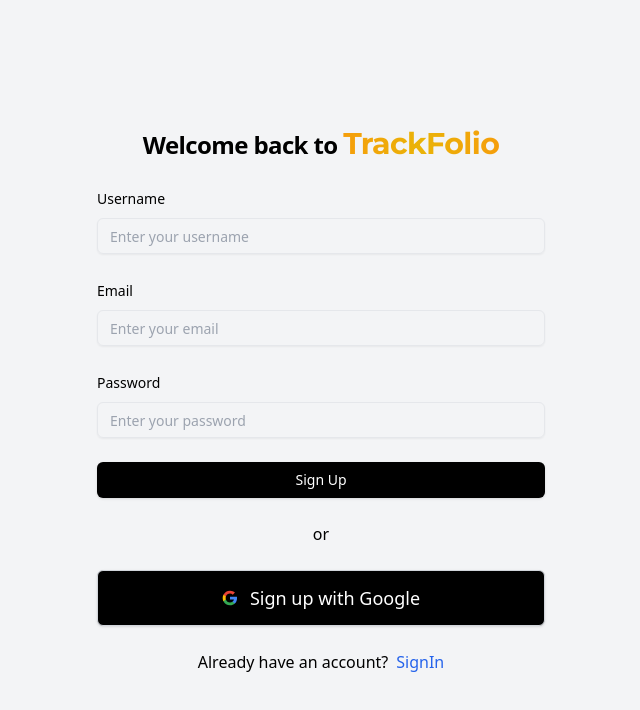
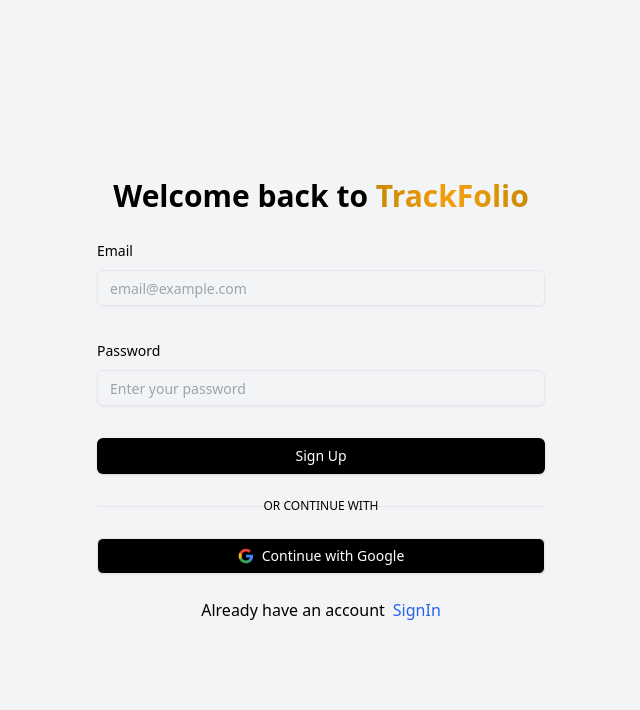
Before and after one commit to Shashi460/TrackFolio, a Next.js app: page /signup in a window 1280 px wide. Shown: the top 710 px of the page, without its empty margins (319-959 px from the left). Built offline with nearby package versions, Linux system fonts and the light colour scheme; no server answers.

Commit message:
connects mysql database  and authentication

```diff
--- a/app/api/auth/[...nextauth]/route.js
+++ b/app/api/auth/[...nextauth]/route.js
@@ -1,12 +1,22 @@
 import NextAuth from 'next-auth'
 import GoogleProvider from 'next-auth/providers/google'
 import CredentialsProvider from 'next-auth/providers/credentials'
+import { executeQuery } from "@/lib/db-utils"
+import bcrypt from "bcryptjs"
 
 const handler = NextAuth({
   providers: [
     GoogleProvider({
       clientId: process.env.GOOGLE_CLIENT_ID,
       clientSecret: process.env.GOOGLE_CLIENT_SECRET,
+      profile(profile) {
+        return {
+          id: profile.sub,
+          name: profile.name,
+          email: profile.email,
+          image: profile.picture,
+        }
+      },
     }),
     CredentialsProvider({
       name: "Credentials",
@@ -16,47 +26,93 @@
       },
       async authorize(credentials) {
         try {
-          // This is where you would typically verify the credentials
-          // For testing purposes, we'll accept any email/password
-          if (credentials.email && credentials.password) {
-            // Return a user object
-            return {
-              id: "1",
-              email: credentials.email,
-              name: credentials.email.split('@')[0], // Use email as name
-            }
+          console.log("Attempting to authenticate:", credentials.email);
+
+          const users = await executeQuery({
+            query: 'SELECT * FROM users WHERE email = ?',
+            values: [credentials.email],
+          });
+
+          console.log("Database response:", users);
+
+          if (!users || users.length === 0) {
+            console.log("No user found");
+            throw new Error('No user found with this email');
           }
-          // If you return null or false, an error will be displayed
-          return null
+
+          const user = users[0];
+
+          const isValid = await bcrypt.compare(
+            credentials.password,
+            user.password
+          );
+
+          console.log("Password validation:", isValid);
+
+          if (!isValid) {
+            console.log("Invalid password");
+            throw new Error('Invalid password');
+          }
+
+          console.log("Authentication successful");
+
+          return {
+            id: user.id,
+            email: user.email,
+            name: user.name || user.email.split('@')[0],
+          };
         } catch (error) {
-          // If you throw, the error will be displayed
-          throw new Error("Authentication failed")
+          console.error("Authentication error:", error);
+          throw error;
         }
       }
     })
   ],
+  pages: {
+    signIn: '/signin',
+    error: '/auth/error',
+  },
   session: {
     strategy: "jwt",
-  },
-  pages: {
-    signIn: '/signin',
-    signUp: '/signup',
+    maxAge: 30 * 24 * 60 * 60, // 30 days
   },
   callbacks: {
-    async jwt({ token, user }) {
-      if (user) {
-        token.id = user.id
-        token.email = user.email
+    async signIn({ user, account }) {
+      if (account.provider === "google") {
+        try {
+          // Check if user exists
+          const existingUser = await executeQuery({
+            query: 'SELECT * FROM users WHERE email = ?',
+            values: [user.email],
+          });
+
+          if (existingUser.length === 0) {
+            // Create new user if doesn't exist
+            await executeQuery({
+              query: 'INSERT INTO users (email, name, google_id) VALUES (?, ?, ?)',
+              values: [user.email, user.name, user.id],
+            });
+          }
+          return true;
+        } catch (error) {
+          console.error("Error handling Google sign in:", error);
+          return false;
+        }
       }
-      return token
+      return true;
     },
     async session({ session, token }) {
       if (token) {
-        session.user.id = token.id
-        session.user.email = token.email
+        session.user.id = token.sub;
       }
-      return session
+      return session;
     },
+    async jwt({ token, user, account }) {
+      if (user) {
+        token.id = user.id;
+      }
+      return token;
+    }
   },
   debug: process.env.NODE_ENV === 'development',
 })
--- a/app/api/auth/signup/route.js
+++ b/app/api/auth/signup/route.js
@@ -1,24 +1,47 @@
 import { NextResponse } from "next/server";
+import { executeQuery } from "@/lib/db-utils";
+import bcrypt from "bcryptjs";
 
 export async function POST(req) {
   try {
     const { email, password } = await req.json();
+    console.log("Received signup request for:", email);
 
-    // Here you would typically:
-    // 1. Validate the input
-    // 2. Check if user already exists
-    // 3. Hash the password
-    // 4. Store user in your database
+    // Check if user exists
+    const existingUser = await executeQuery({
+      query: 'SELECT * FROM users WHERE email = ?',
+      values: [email],
+    });
+    console.log("Existing user check:", existingUser);
 
-    // For now, we'll just return success
+    if (existingUser.length > 0) {
+      console.log("User already exists");
+      return NextResponse.json(
+        { message: "User already exists" },
+        { status: 400 }
+      );
+    }
+
+    // Hash password
+    const hashedPassword = await bcrypt.hash(password, 12);
+    console.log("Password hashed successfully");
+
+    // Insert new user
+    const result = await executeQuery({
+      query: 'INSERT INTO users (email, password) VALUES (?, ?)',
+      values: [email, hashedPassword],
+    });
+    console.log("User inserted successfully:", result);
+
     return NextResponse.json({
-      message: "User created successfully"
+      message: "User created successfully",
+      userId: result.insertId
     });
 
   } catch (error) {
-    console.error("Signup error:", error);
+    console.error("Signup error details:", error);
     return NextResponse.json(
-      { message: "Something went wrong" },
+      { message: error.message || "Something went wrong" },
       { status: 500 }
     );
   }
--- a/components/AuthForm.jsx
+++ b/components/AuthForm.jsx
@@ -1,12 +1,11 @@
 "use client"
 import { useState } from "react"
+import { signIn } from "next-auth/react"
 import { useForm } from "react-hook-form"
-import dynamic from 'next/dynamic'
 import { zodResolver } from "@hookform/resolvers/zod"
 import * as z from "zod"
 import { Button } from "@/components/ui/button"
-import { redirect, useRouter } from "next/navigation"
-import { signIn } from "next-auth/react"
+import { useRouter } from "next/navigation"
 import Link from "next/link"
 import {
   Form,
@@ -17,12 +16,15 @@
   FormMessage,
 } from "@/components/ui/form"
 import { Input } from "@/components/ui/input"
+import Image from 'next/image';
 
-const Image = dynamic(() => import('next/image'), { ssr: false })
+export function AuthForm({ type }) {
+  const [isLoading, setIsLoading] = useState(false)
+  const [isGoogleLoading, setIsGoogleLoading] = useState(false)
+  const [error, setError] = useState("")
+  const router = useRouter()
+
   const formSchema = z.object({
-  username: z.string().min(3, {
-    message: "Username must be at least 3 characters.",
-  }),
     email: z.string().email({
       message: "Please enter a valid email address.",
     }),
@@ -31,122 +33,103 @@
     }),
   })
 
-const AuthForm = ({type}) => {
-
-  const handleGoogleAuth = async () => {
-    try {
-      await signIn("google", {
-        callbackUrl: "/",
-        redirect: true,
-      })
-    } catch (error) {
-      console.error("Authentication error:", error)
-    }
-  }
-  const [isLoading, setIsLoading] = useState(false)
-  const [isSubmitted, setIsSubmitted] = useState(false)
-
   const form = useForm({
     resolver: zodResolver(formSchema),
     defaultValues: {
-      username: "",
       email: "",
-      password: ""
-    }
+      password: "",
+    },
   })
-const router = useRouter() ;
 
   const onSubmit = async (values) => {
-  setIsLoading(true);
+    if (isGoogleLoading) return;
+    setIsLoading(true)
+    setError("")
+
     try {
-    if (type === "signin") {
-      const result = await signIn("credentials", {
-        email: values.email,
-        password: values.password,
-        redirect: false,
-        callbackUrl: "/"
-      });
-
-      if (result?.error) {
-        console.error("Authentication error:", result.error);
-        setError("root", {
-          message: "Invalid credentials"
-        });
-      } else {
-        router.push("/");
-        router.refresh();
-      }
-    } else if (type === "signup") {
-      try {
+      if (type === "signup") {
         const response = await fetch("/api/auth/signup", {
           method: "POST",
           headers: {
             "Content-Type": "application/json",
           },
           body: JSON.stringify(values),
-        });
+        })
 
-        if (response.ok) {
+        const data = await response.json()
+
+        if (!response.ok) {
+          throw new Error(data.message || "Something went wrong")
+        }
+
+        // If signup successful, sign them in
         const result = await signIn("credentials", {
           email: values.email,
           password: values.password,
           redirect: false,
-            callbackUrl: "/"
-          });
+        })
 
         if (result?.error) {
-            throw new Error(result.error);
+          throw new Error(result.error)
         }
 
-          router.push("/");
-          router.refresh();
-        } else {
-          const data = await response.json();
-          throw new Error(data.message || "Something went wrong");
+        router.push("/")
+        router.refresh()
+      } else if (type === "signin") {
+        const result = await signIn("credentials", {
+          email: values.email,
+          password: values.password,
+          redirect: false,
+        })
+
+        if (result?.error) {
+          throw new Error("Invalid email or password")
+        }
+
+        router.push("/")
+        router.refresh()
       }
     } catch (error) {
-        console.error("Signup error:", error);
-        setError("root", {
-          message: error.message
-        });
+      setError(error.message)
+    } finally {
+      setIsLoading(false)
     }
   }
+
+  const handleGoogleSignIn = async () => {
+    if (isLoading) return;
+    setIsGoogleLoading(true)
+    try {
+      await signIn("google", { callbackUrl: "/" })
     } catch (error) {
-    console.error("Submission error:", error);
-    setError("root", {
-      message: "An unexpected error occurred"
-    });
-  } finally {
-    setIsLoading(false);
+      setError("An error occurred with Google sign in")
+      setIsGoogleLoading(false)
     }
-};
+  }
 
   return (
-    <div className="flex  flex-col items-center space-y-6 w-full">
-        <div className="flex flex-col gap-2">
-        <h1 className="text-2xl font-semibold tracking-tight">
-          Welcome back to <Link href="/" className="font-montserrat text-amber-500 hover:text-amber-600 text-3xl font-bold cursor-pointer bg-gradient-to-r from-amber-500 via-yellow-500 to-amber-500 bg-clip-text text-transparent">TrackFolio</Link>
-        </h1>
+    <div className="grid gap-6">
 
+      <h1 className="text-3xl text-center font-semibold">Welcome back to <span className="bg-gradient-to-r from-yellow-600 via-amber-500 to-yellow-600 bg-clip-text text-transparent text-3xl font-bold">
+  TrackFolio
+</span></h1>
+      <Form {...form}>
+        <form onSubmit={form.handleSubmit(onSubmit)} className="space-y-8">
+          {error && (
+            <div className="bg-red-50 border-l-4 border-red-400 p-4 mb-4">
+              <div className="flex">
+                <div className="flex-shrink-0">
+                  <svg className="h-5 w-5 text-red-400" viewBox="0 0 20 20" fill="currentColor">
+                    <path fillRule="evenodd" d="M10 18a8 8 0 100-16 8 8 0 000 16zM8.707 7.293a1 1 0 00-1.414 1.414L8.586 10l-1.293 1.293a1 1 0 101.414 1.414L10 11.414l1.293 1.293a1 1 0 001.414-1.414L11.414 10l1.293-1.293a1 1 0 00-1.414-1.414L10 8.586 8.707 7.293z" clipRule="evenodd" />
+                  </svg>
                 </div>
-      <Form {...form}>
-        <form onSubmit={form.handleSubmit(onSubmit)} className="space-y-6 w-full">
+                <div className="ml-3">
+                  <p className="text-sm text-red-700">{error}</p>
+                </div>
+              </div>
+            </div>
+          )}
 
-          {type === 'signup' && (
-            <FormField
-            control={form.control}
-            name="username"
-            render={({ field }) => (
-              <FormItem>
-                <FormLabel>Username</FormLabel>
-                <FormControl>
-                  <Input placeholder="Enter your username" {...field} type="text" />
-                </FormControl>
-                <FormMessage />
-              </FormItem>
-            )}
-          />
-          )}
           <FormField
             control={form.control}
             name="email"
@@ -154,7 +137,7 @@
               <FormItem>
                 <FormLabel>Email</FormLabel>
                 <FormControl>
-                  <Input placeholder="Enter your email" {...field} type="email" />
+                  <Input placeholder="email@example.com" {...field} />
                 </FormControl>
                 <FormMessage />
               </FormItem>
@@ -167,33 +150,90 @@
               <FormItem>
                 <FormLabel>Password</FormLabel>
                 <FormControl>
-                  <Input placeholder="Enter your password" {...field} type="password" />
+                  <Input type="password" placeholder="Enter your password" {...field} />
                 </FormControl>
                 <FormMessage />
               </FormItem>
             )}
           />
           <Button
+            className="w-full text-white bg-black"
             type="submit"
-            className="w-full bg-black text-white"
-            disabled={isLoading}
-
+            disabled={isLoading || isGoogleLoading}
           >
-            {type === "signin" ? "Sign In" : "Sign Up"}
+            {isLoading ? (
+              <>
+                <svg
+                  className="animate-spin -ml-1 mr-3 h-5 w-5 text-white"
+                  xmlns="http://www.w3.org/2000/svg"
+                  fill="none"
+                  viewBox="0 0 24 24"
+                >
+                  <circle
+                    className="opacity-25"
+                    cx="12"
+                    cy="12"
+                    r="10"
+                    stroke="currentColor"
+                    strokeWidth="4"
+                  />
+                  <path
+                    className="opacity-75"
+                    fill="currentColor"
+                    d="M4 12a8 8 0 018-8V0C5.373 0 0 5.373 0 12h4zm2 5.291A7.962 7.962 0 014 12H0c0 3.042 1.135 5.824 3 7.938l3-2.647z"
+                  />
+                </svg>
+                {type === "signin" ? "Signing in..." : "Signing up..."}
+              </>
+            ) : (
+              type === "signin" ? "Sign In" : "Sign Up"
+            )}
           </Button>
-
         </form>
       </Form>
-      <div className="flex justify-center items-center">
-        <hr/>
-        <p>or</p>
-        <hr />
+
+      <div className="relative">
+        <div className="absolute inset-0 flex items-center">
+          <span className="w-full border-t" />
         </div>
+        <div className="relative flex justify-center text-xs uppercase">
+          <span className="bg-background px-2 text-muted-foreground">
+            Or continue with
+          </span>
+        </div>
+      </div>
+
       <Button
-              onClick={handleGoogleAuth}
-              className="w-full flex items-center justify-center gap-3 text-white bg-black hover:bg-gray-800  border border-gray-300 h-14 text-lg"
+        type="button"
+        variant="outline"
+        className="w-full flex items-center justify-center gap-2 text-white bg-black"
+        onClick={handleGoogleSignIn}
+        disabled={isLoading || isGoogleLoading}
       >
-              <svg className="w-6 h-4" viewBox="0 0 24 24">
+        {isGoogleLoading ? (
+          <svg
+            className="animate-spin h-5 w-5"
+            xmlns="http://www.w3.org/2000/svg"
+            fill="none"
+            viewBox="0 0 24 24"
+          >
+            <circle
+              className="opacity-25"
+              cx="12"
+              cy="12"
+              r="10"
+              stroke="currentColor"
+              strokeWidth="4"
+            />
+            <path
+              className="opacity-75"
+              fill="currentColor"
+              d="M4 12a8 8 0 018-8V0C5.373 0 0 5.373 0 12h4zm2 5.291A7.962 7.962 0 014 12H0c0 3.042 1.135 5.824 3 7.938l3-2.647z"
+            />
+          </svg>
+        ) : (
+          <>
+            <svg className="h-5 w-5" viewBox="0 0 24 24">
               <path
                 d="M22.56 12.25c0-.78-.07-1.53-.2-2.25H12v4.26h5.92c-.26 1.37-1.04 2.53-2.21 3.31v2.77h3.57c2.08-1.92 3.28-4.74 3.28-8.09z"
                 fill="#4285F4"
@@ -211,17 +251,29 @@
                 fill="#EA4335"
               />
             </svg>
+            Continue with Google
+          </>
+        )}
+      </Button>
+      <div className="flex justify-center items-center gap-2">
+      <p >{type ==='signin' ? "Don't have an account?" : "Already have an account"}</p>
+      <p className="text-blue-600">{type ==='signin' ?
+        (
 
-              {type === "signin" ? "Sign in with Google" : "Sign up with Google"}
-            </Button>
+          <Link href="/signup">
+            SignUp
+          </Link>
+        )
+      : (
+        <Link href="/signin">
+          SignIn
+        </Link>
+      )}</p>
+      </div>
 
-            <div className="flex justify-center items-center gap-2">
-            <p>{type === "signin" ? "Don't have an account?" : "Already have an account?"}</p>
-            <Link href={type === 'signin' ? '/signup' : '/signin'} className="text-blue-600">
-              {type ==='signin' ? 'SignUp' : 'SignIn'}
-            </Link>
-          </div>
+      {/* Rest of your component */}
     </div>
   )
 }
+
 export default AuthForm
--- a/components/Loginbutton.jsx
+++ b/components/Loginbutton.jsx
@@ -10,8 +10,8 @@
   return (
     <div className="flex items-center">
       {status === "authenticated" ? (
-          <div className="relative h-8 w-8 sm:h-10 sm:w-10 bg-gradient-to-r from-red-500 via-pink-500 to-red-500 rounded-full flex justify-center items-center hover:from-red-600 hover:via-pink-600 hover:to-red-600 transition-all duration-300">
-              <p className='text-3xl  mb-1 text-white font-montserrat'>{session?.user?.name[0]}</p>
+          <div className="relative h-10 w-10 sm:h-10 sm:w-10 bg-gradient-to-r from-red-500 via-pink-500 to-red-500 rounded-full flex justify-center items-center hover:from-red-600 hover:via-pink-600 hover:to-red-600 transition-all duration-300">
+              <p className='text-xl text-white font-montserrat'>{session?.user?.name[0]}</p>
           </div>
       ) : (
         <Link
--- a/components/Nav.jsx
+++ b/components/Nav.jsx
@@ -2,10 +2,7 @@
 import React, { useState } from 'react';
 import Image from 'next/image';
 import Link from 'next/link';
-import { FaBars, FaTimes } from 'react-icons/fa';
-import { getServerSession } from 'next-auth'
 import Loginbutton from './Loginbutton'
-import { useSession } from 'next-auth/react'
 import { signOut } from 'next-auth/react'
 const Nav =  () => {
   const [menuOpen, setMenuOpen] = useState(false);
@@ -60,7 +57,7 @@
       {menuOpen && (
         <div className='absolute top-0 right-0 h-auto w-2/5 max-w-xs bg-[#E39855] flex flex-col items-start py-6 shadow-lg rounded-bl-2xl mt-3 mr-6 rounded-2xl'>
           <div className='absolute top-3 right-3 ' onClick={toggleMenu}>
-            <Loginbutton  />
+            <Loginbutton/>
          </div>
           <Link href="/" className='py-4 pl-6 text-white hover:text-gray-200 transition-colors duration-200 w-full font-monserrat text-xl'>About</Link>
           <Link href="/portfolio" className='py-4 pl-6 text-white hover:text-gray-200 transition-colors duration-200 w-full font-monserrat  text-xl'>Portfolio</Link>
--- /dev/null
+++ b/lib/db-utils.js
@@ -0,0 +1,10 @@
+import pool from './db';
+
+export async function executeQuery({ query, values = [] }) {
+  try {
+    const [results] = await pool.execute(query, values);
+    return results;
+  } catch (error) {
+    throw Error(error.message);
+  }
+}
```
Also changed, not shown: lib/db.js (added, +23 -0 lines), package.json (+20 -11 lines), 1 other file (tests, documents, lock files or other folders). Lines whose indentation alone changed are shown as unchanged.
